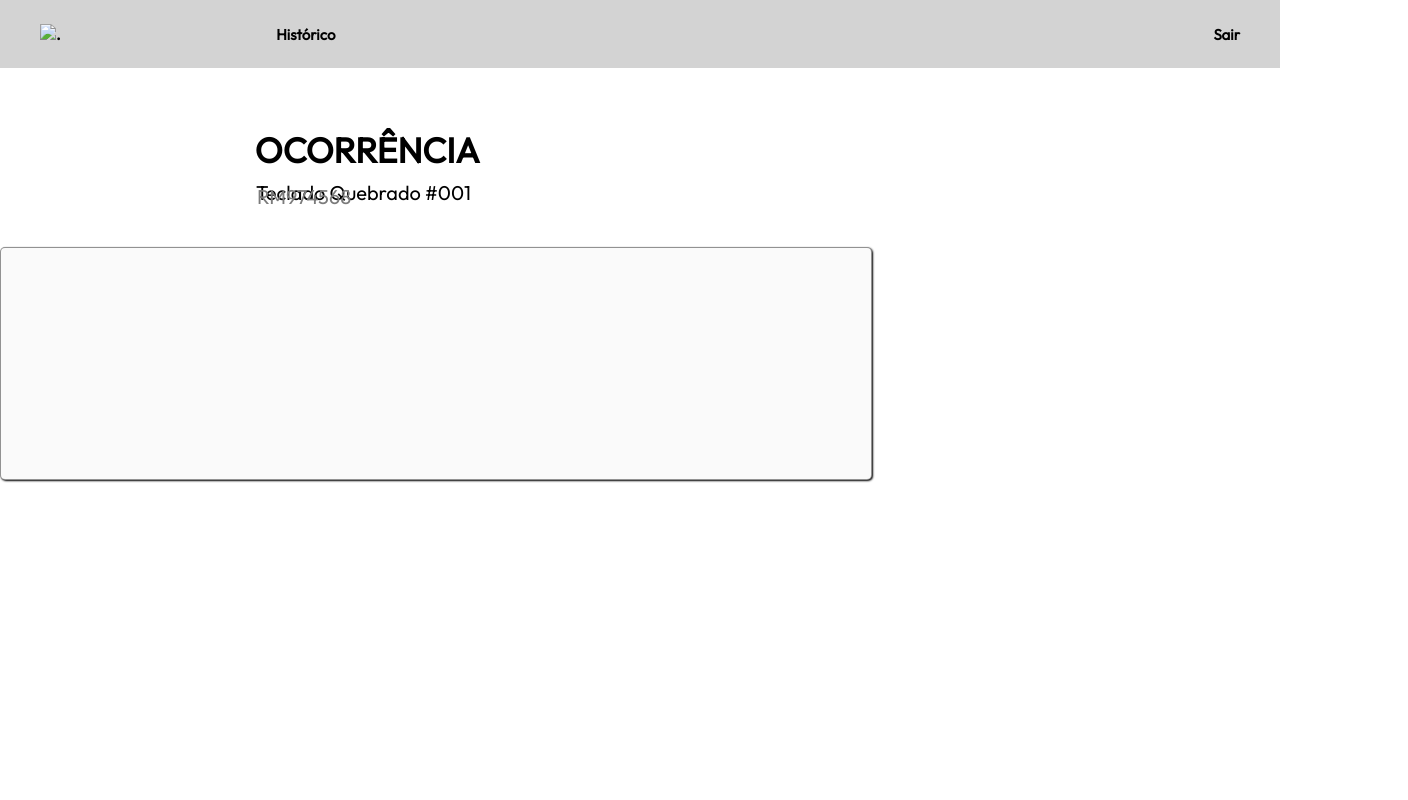
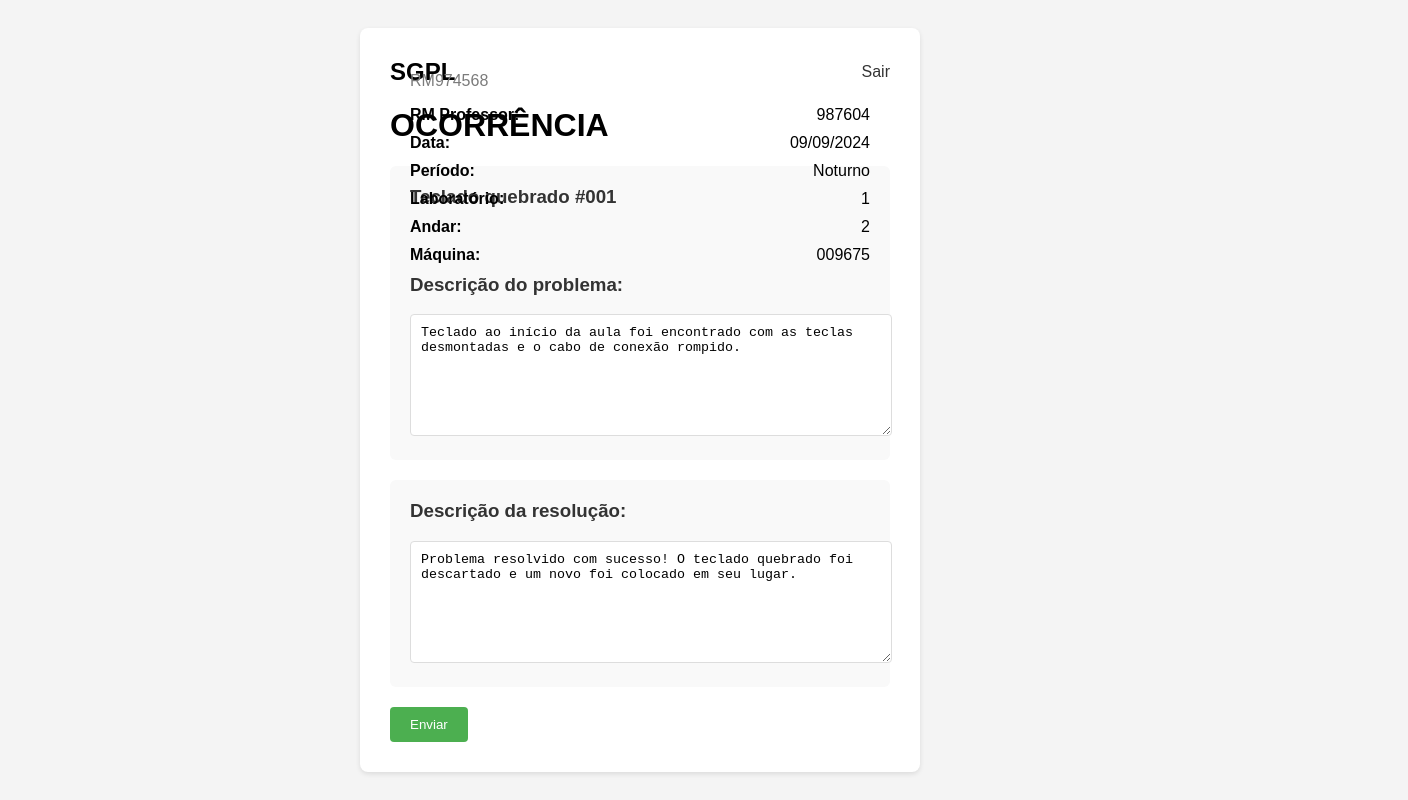
Before and after one commit to thailinoo/TCC-ATUALIZADO, a plain HTML site: page 001.html in a window 1280 px wide. Shown: the whole page, 1408 px wide, since content can reach past the window. Drawn offline with Linux system fonts and the light colour scheme.

Commit message:
Atualizações

```diff
--- a/001.css
+++ b/001.css
@@ -1,36 +1,94 @@
+
 body {
-    padding: 0;
+    font-family: Arial, sans-serif;
+    display: flex;
+    justify-content: center;
+    align-items: center;
+    min-height: 100vh;
+    background-color: #f4f4f4;
     margin: 0;
-    font-family: 'Outfit', sans-serif;
 }
 
-h1{
-    width: 90%;
-    margin-left: 19.9%;
-    margin-top: 60px;
-    margin-bottom: 3%;
-    font-size: 35px;
+.container {
+    background-color: #fff;
+    padding: 30px;
+    border-radius: 8px;
+    box-shadow: 0 2px 5px rgba(0, 0, 0, 0.1);
+    width: 500px;
 }
-p {
-    width: 90%;
-    margin-left: 20%;
-    margin-top: -30px;
-    margin-bottom: 3%;
-    font-size: 20px;
+
+
+
+.card {
+    background-color: #f9f9f9;
+    padding: 20px;
+    border-radius: 6px;
+    margin-bottom: 20px;
 }
-.text {
+
+.card h3 {
+    margin-top: 0;
+    color: #333;
+}
+
+.details {
+    display: flex;
+    justify-content: space-between;
+    align-items: center;
+    margin-bottom: 10px;
+}
+
+.details label {
+    font-weight: bold;
+}
+
+.details span {
+    font-weight: normal;
+}
+
+textarea {
+    width: 100%;
+    height: 100px;
+    padding: 10px;
+    border: 1px solid #ddd;
+    border-radius: 4px;
+    resize: vertical;
+}
+
+button {
+    background-color: #4CAF50;
+    color: white;
+    padding: 10px 20px;
+    border: none;
+    border-radius: 4px;
+    cursor: pointer;
+    transition: background-color 0.3s;
+}
+
+button:hover {
+    background-color: #45a049;
+}
+
+.header {
+    display: flex;
+    justify-content: space-between;
+    align-items: center;
+    margin-bottom: 20px;
+}
+
+.header h2 {
+    margin: 0;
+}
+
+.header a {
+    text-decoration: none;
+    color: #333;
+}
+.card p {
     color: #7B7B7B;
-    margin-top: -60px;
-    margin-left: 0.1%;
+    margin-top: -155px;
 }
-.card {
-    border: 1px solid #808080d8;
-    width: 50vw;
-    padding: 9%;
-    border-radius: 5px;
-    box-shadow: 1px 1px 2px #000000;
-    background-color: #fafafa;
-}
+
 .navbar{
     font-weight:bolder;
     height: 6vh;
--- a/001.html
+++ b/001.html
@@ -3,26 +3,52 @@
 <head>
     <meta charset="UTF-8">
     <meta name="viewport" content="width=device-width, initial-scale=1.0">
-    <link href="https://fonts.googleapis.com/css2?family=Outfit&display=swap" rel="stylesheet">
+    <link rel="shortcut icon" type="image/x-icon" href="imagens/imagem-removebg-preview.png">
     <link rel="stylesheet" href="001.css">
-    <link rel="shortcut icon" type="image/x-icon" href="imagens/imagem-removebg-preview.png">
-    <title>SGPL</title>
+    <title>SGPL - Ocorrência</title>
 </head>
 <body>
-    <div class="navbar">
-        <img src="./imagens/imagem-removebg-preview.png" alt=".">
-        <section>
-            <a href="historico.html">Histórico</a>
-            <a href="index.html">Sair</a>
-        </section>
-    </div>
-    <h1>OCORRÊNCIA</h1>
-    <p>Teclado Quebrado #001</p>
-    <div class="text">
-     <p>RM974568</p>
-    </div>
-    <div class="card">
-
+    <div class="container">
+        <div class="header">
+            <h2>SGPL</h2>
+            <a href="#">Sair</a>
+        </div>
+        <h1>OCORRÊNCIA</h1>
+        <div class="card">
+            <h3>Teclado quebrado #001</h3>
+            <p>RM974568</p>
+            <div class="details">
+                <label>RM Professor:</label>
+                <span>987604</span>
+            </div>
+            <div class="details">
+                <label>Data:</label>
+                <span>09/09/2024</span>
+            </div>
+            <div class="details">
+                <label>Período:</label>
+                <span>Noturno</span>
+            </div>
+            <div class="details">
+                <label>Laboratório:</label>
+                <span>1</span>
+            </div>
+            <div class="details">
+                <label>Andar:</label>
+                <span>2</span>
+            </div>
+            <div class="details">
+                <label>Máquina:</label>
+                <span>009675</span>
+            </div>
+            <h3>Descrição do problema:</h3>
+            <textarea readonly>Teclado ao início da aula foi encontrado com as teclas desmontadas e o cabo de conexão rompido.</textarea>
+        </div>
+        <div class="card">
+            <h3>Descrição da resolução:</h3>
+      <textarea readonly>Problema resolvido com sucesso! O teclado quebrado foi descartado e um novo foi colocado em seu lugar.</textarea>
+        </div>
+        <button>Enviar</button>
     </div>
 </body>
 </html>
```
